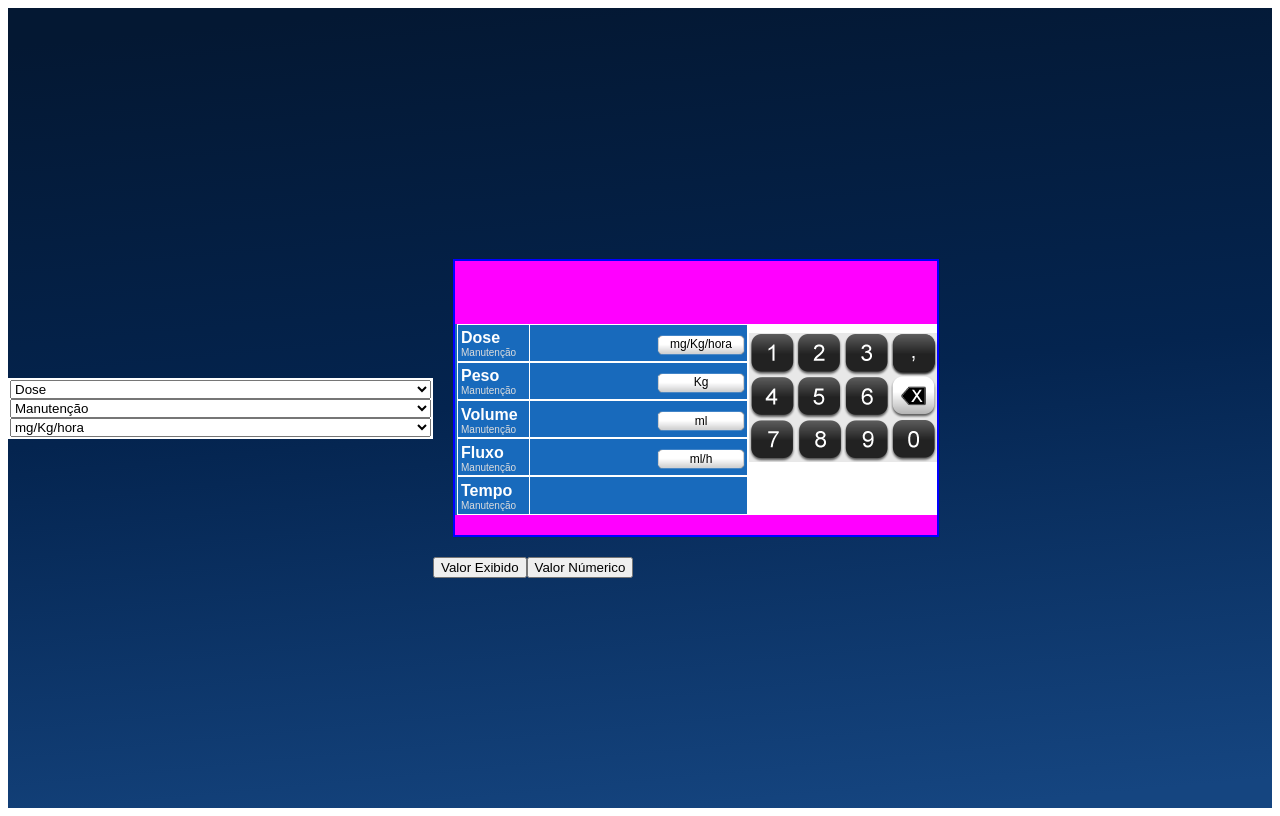
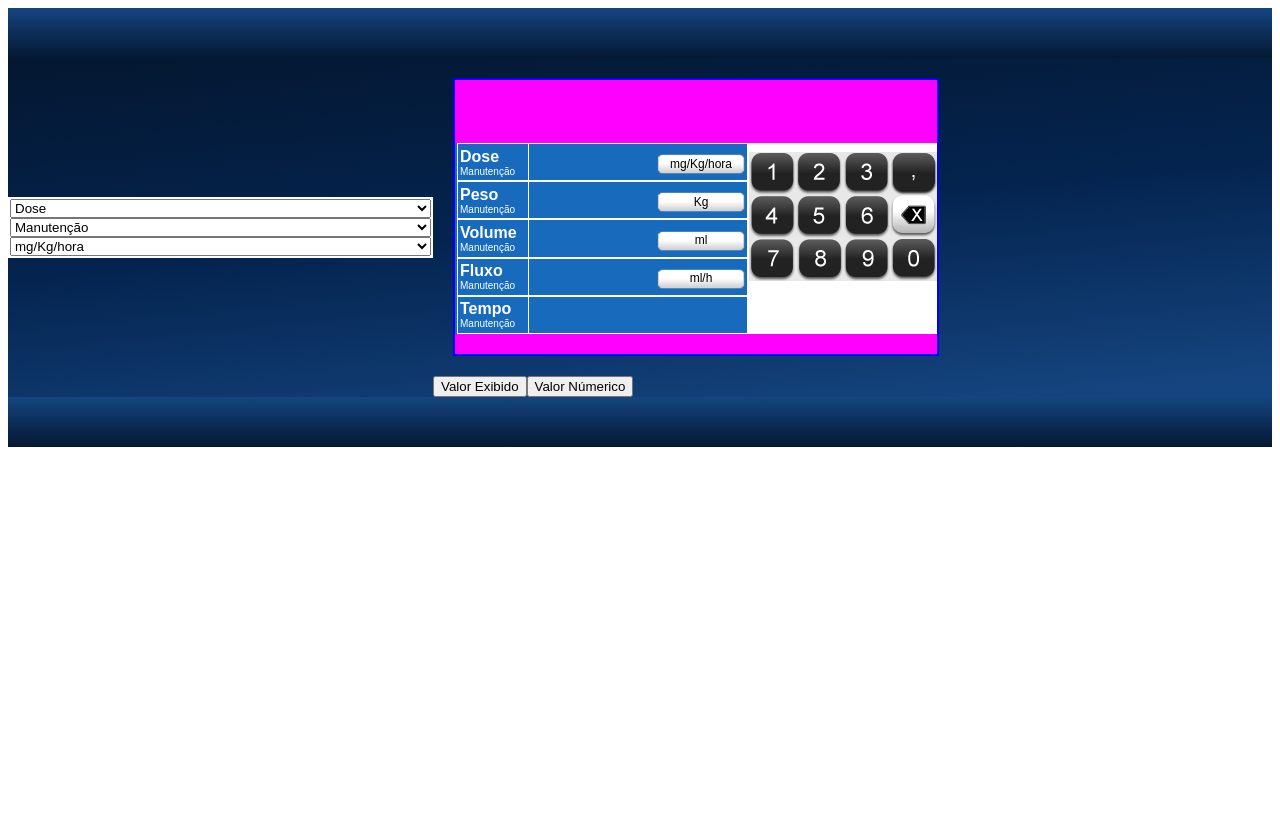
Before and after one commit to dcsalengue/Teclado_Touch_V2, a React (Vite) app: page / in a window 1280 px wide. Built offline with nearby package versions, Linux system fonts and the light colour scheme.

Commit message:
Troca cor do texto e fundo do display numérico ao selecionar aba.

```diff
--- a/src/App.jsx
+++ b/src/App.jsx
@@ -66,7 +66,7 @@ function App() {
   const [unidadeSelecionada, setUnidadeSelecionada] = useState('mg_kg_hora');
 
   useEffect(() => {
-    if (modoInfusaoSelecionado === 'volumetrico'){
+    if (modoInfusaoSelecionado === 'volumetrico') {
       setItensVisiveis(['Volume', 'Fluxo', 'Tempo'])
       console.log(`modoInfusaoSelecionado`)
     }
@@ -88,6 +88,8 @@ function App() {
   }, [modoInfusaoSelecionado, tipoInfusaoSelecionado, unidadeSelecionada]);
 
   return (
+    <>
+      <Header />
       <FundoGradiente>
         <EspacoEsquerda>
           <ListaSelecionar nome={'modoInfusao'} value={modoInfusaoSelecionado} itens={modoInfusao} setSelecionado={setModoInfusaoSelecionado} />
@@ -188,14 +190,38 @@ return (
 
 
       </FundoGradiente>
+      <Footer />
+    </>
+
   );
 }
 
 export default App;
 //<DivTeste> {teclaPressionada} </DivTeste>
 
+const MainContainer = styled.div`
+  min-height: 100vh;
+`
 
+const Header = styled.header`
+  background: linear-gradient( #154580, #041833) ;
+  height: 50px ;
+`
+const FundoGradiente = styled.div`
+  display:flex;
+  align-items: center;
+  flex-direction: row ;
+  justify-content:center;
+  background: linear-gradient(174.61deg, #041833 4.16%, #04244F 48%, #154580 96.76%);
+  width: 100%;
+//  min-height: 100vh;
+  height:auto;
+  `;
 
+const Footer = styled.footer`
+  background: linear-gradient( #154580, #041833);
+  height: 50px ;
+`
 
 const ContainerDisplay = styled.div`
   position: relative;
@@ -211,15 +237,8 @@ const tecladoStyle = {
   top: '72px'
 };
 
-const FundoGradiente = styled.div`
-  display:flex;
-  align-items: center;
-  flex-direction: row ;
-  justify-content:center;
-  background: linear-gradient(174.61deg, #041833 4.16%, #04244F 48%, #154580 96.76%);
-  width: 100%;
-  min-height: 100vh;
-  `;
+
+
 const DivTeste = styled.div`
   width: auto;
   height: 20px;
--- a/src/componentes/DisplayNumerico/index.jsx
+++ b/src/componentes/DisplayNumerico/index.jsx
@@ -42,7 +42,7 @@ const DisplayNumerico = ({ style, selecionado, valorExibido, setValorExibido, te
             teclaPressionada.digito = null
         }
         // Se recebeu um valor numérico
-        else if(!selecionado) { // Se não estiver selecionado e editando
+        else if (!selecionado) { // Se não estiver selecionado e editando
             var [parteInteira, parteDecimal] = valorNumerico.toString().split(".");
             var lengthInteiro = parteInteira ? parteInteira.length : 0;
             var lengthDecimal = parteDecimal ? parteDecimal.length : 0;
@@ -52,7 +52,7 @@ const DisplayNumerico = ({ style, selecionado, valorExibido, setValorExibido, te
                 setValorExibido('')
             else if (lengthInteiro > maxDigitosInteiros)
                 setValorExibido("ERRO!");
-            else{
+            else {
                 //setValorExibido(`${parseFloat(valorNumerico).toFixed(maxDigitosDecimais)}`);
                 const valor = parseFloat(valorNumerico).toFixed(maxDigitosDecimais).replace(/\.?0*$/, '');
                 setValorExibido(valor);
@@ -64,10 +64,22 @@ const DisplayNumerico = ({ style, selecionado, valorExibido, setValorExibido, te
 
 
     return (
-        <div style={style}>
+        <SpanDisplayNumerico selecionado={selecionado}>
             {valorExibido}
-        </div>
+        </SpanDisplayNumerico>
     )
 }
 
 export default DisplayNumerico
+
+const SpanDisplayNumerico = styled.span`
+    color: black;
+    background-color: white;
+    margin-left: 2px;
+    margin-right: 2px;
+    text-align: right;
+    padding-right: 2px;
+    font-size: 28px;
+    background-color: ${(props) => (props.selecionado ? 'white' : 'transparent')};
+    color: ${(props) => (props.selecionado ? 'black' : 'white')};
+    `
--- a/src/componentes/ItemProgramacao/index.jsx
+++ b/src/componentes/ItemProgramacao/index.jsx
@@ -41,10 +41,9 @@ const ItemProgramacao = ({
                     {tipoInfusao}
                 </SpanTipoInfusao>
             </LabelParametroProgramacao>
-
             <DisplayNumerico
-                style={styleDisplayNumerico}
-                selecionado={selecionados?.includes(parametroProgramacao) ? true : false }
+                //style={styleDisplayNumerico}
+                selecionado={selecionados?.includes(parametroProgramacao) ? true : false}
                 valorNumerico={valorNumerico}
                 valorExibido={valorExibido}
                 setValorExibido={setValorExibido}
@@ -53,13 +52,16 @@ const ItemProgramacao = ({
                 maxDigitosInteiros={maxDigitosInteiros}
                 maxDigitosDecimais={maxDigitosDecimais}
             />
-            <div style={styleDivPaiUnidade}>
+
+            <ContainerUnidade>
                 {unidade !== null && (
                     <BotaoUnidade>
                         {unidade}
                     </BotaoUnidade>
                 )}
-            </div>
+            </ContainerUnidade>
+
+
         </AbaProgramar>
     );
 };
@@ -70,61 +72,72 @@ const larguraBotaoUnidade = 84;
 
 const AbaProgramar = styled.div`
     display: ${(props) => (props.visivel?.includes(props.parametroProgramacao) ? 'flex' : 'none')};
+    position: relative; /* Adicione posição relativa para permitir o posicionamento absoluto do filho */
     border: 1px solid white;
     flex-grow: 1; /* Faz com que a AbaProgramar ocupe todo o espaço disponível */
     width: 100%; /* Ocupa todo o espaço disponível horizontalmente */
     height: 100%; /* Ocupa todo o espaço disponível verticalmente */
     align-items: center;
-    justify-content: left;
+    justify-content: right;
     color: black;
     box-sizing: border-box;
     background-color: ${(props) => (props.selecionados?.includes(props.parametroProgramacao) ? '#81B0DE' : 'transparent')};
+    &:hover {
+        cursor: pointer;
+    }
 `;
 
 const SpanParametroProgramacao = styled.span`
     font-weight: bold;
     font-size: 16px;
     color: white;
+    margin-left: 2px;
 `
 const SpanTipoInfusao = styled.span`
     font-weight: normal;
     font-size: 10px;
-    color: #dddddd;
+    color: white;
+    margin-left: 2px;
 `
 
-const LabelParametroProgramacao = styled.div`
+const LabelParametroProgramacao = styled.span`
     display: flex;
+    position: absolute;
     user-select: none;
     flex-direction: column;
-    padding: 3px 1px 1px 3px;
     align-items: left;
     justify-content: Center;
-    width: 72px;
+    width: 70px;
     height: 100%;
+    left: 0px;
     border-right: 1px solid white;
     font-family: "Ubuntu", sans-serif;
-    box-sizing: border-box;
+    &:hover {
+        cursor: pointer;
+    }
 `;
 
 const styleDisplayNumerico = {
     color: "black",
     backgroundColor: "white",
     marginLeft: "2px",
-    marginRight: "92px",
+    marginRight: "2px",
     textAlign: "right",
     paddingRight: "2px",
-    flexGrow: 1,
-    fontSize: "28px",
+    fontSize: "30px",
 };
 
-const styleDivPaiUnidade = {
-    position: "relative", /* Defina o posicionamento relativo no pai */
-    height: '100%', /* Ajuste a altura conforme necessário */
-    width: "auto",
-    marginRight: "1px",
-    backgroundColor: "red",
-};
+const ContainerUnidade = styled.span`
 
+    position: relative; /* Defina o posicionamento relativo no pai */
+    height: 100%; /* Ajuste a altura conforme necessário */
+    width: 90px;
+    right: 0px;
+    margin-right: 1px;
+    &:hover {
+        cursor: pointer;
+    }
+`
 const BotaoUnidade = styled.div`
     position: absolute;
     bottom: 2px;
@@ -136,7 +149,6 @@ const BotaoUnidade = styled.div`
     margin-bottom: 0px;
     padding-bottom:2px;
     height: 25px;
-    //background-color: green;
     width: 90px;
     margin-right: 0px;
     font-size: 12px;
```
Lines whose indentation alone changed are shown as unchanged.
